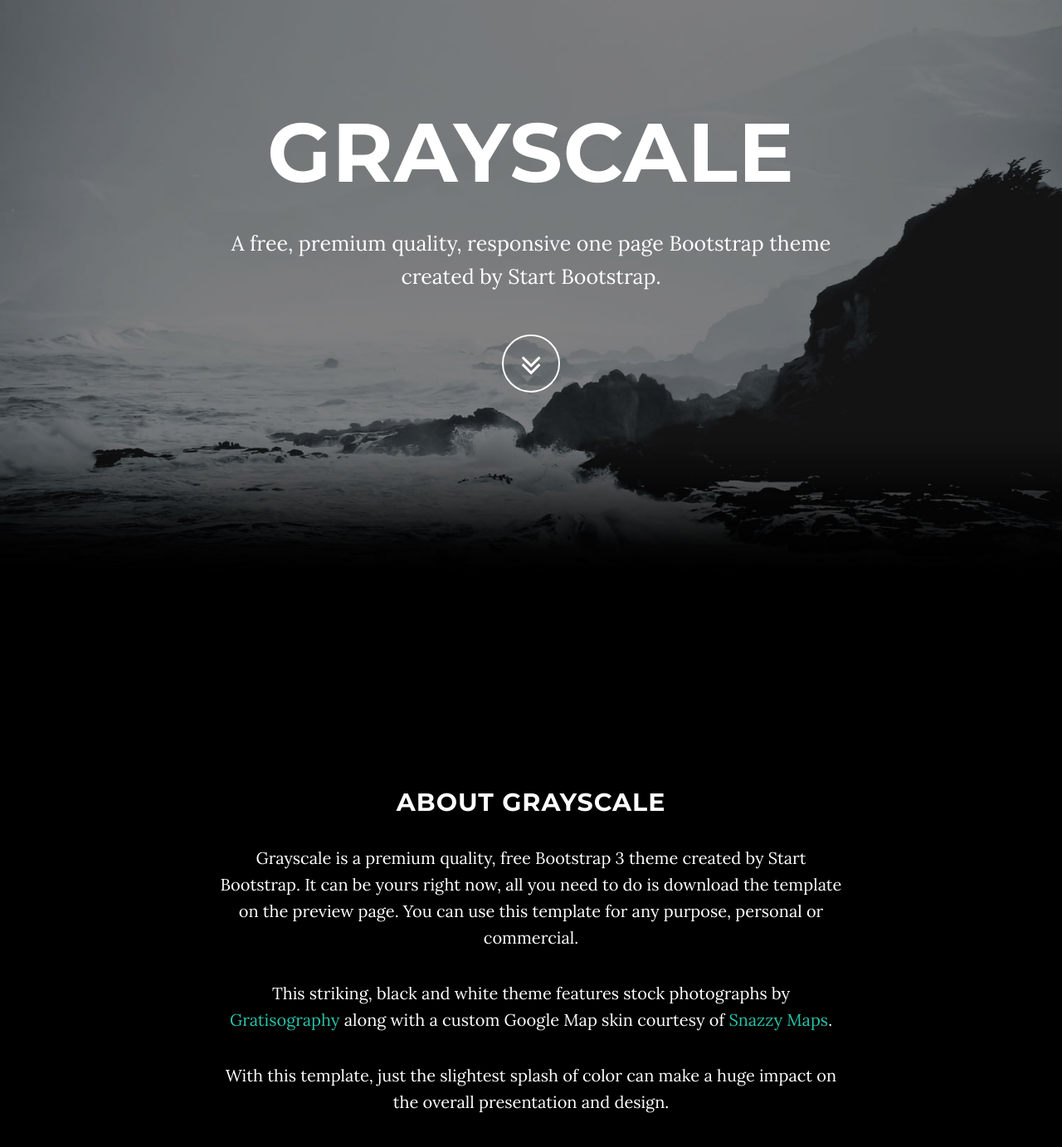
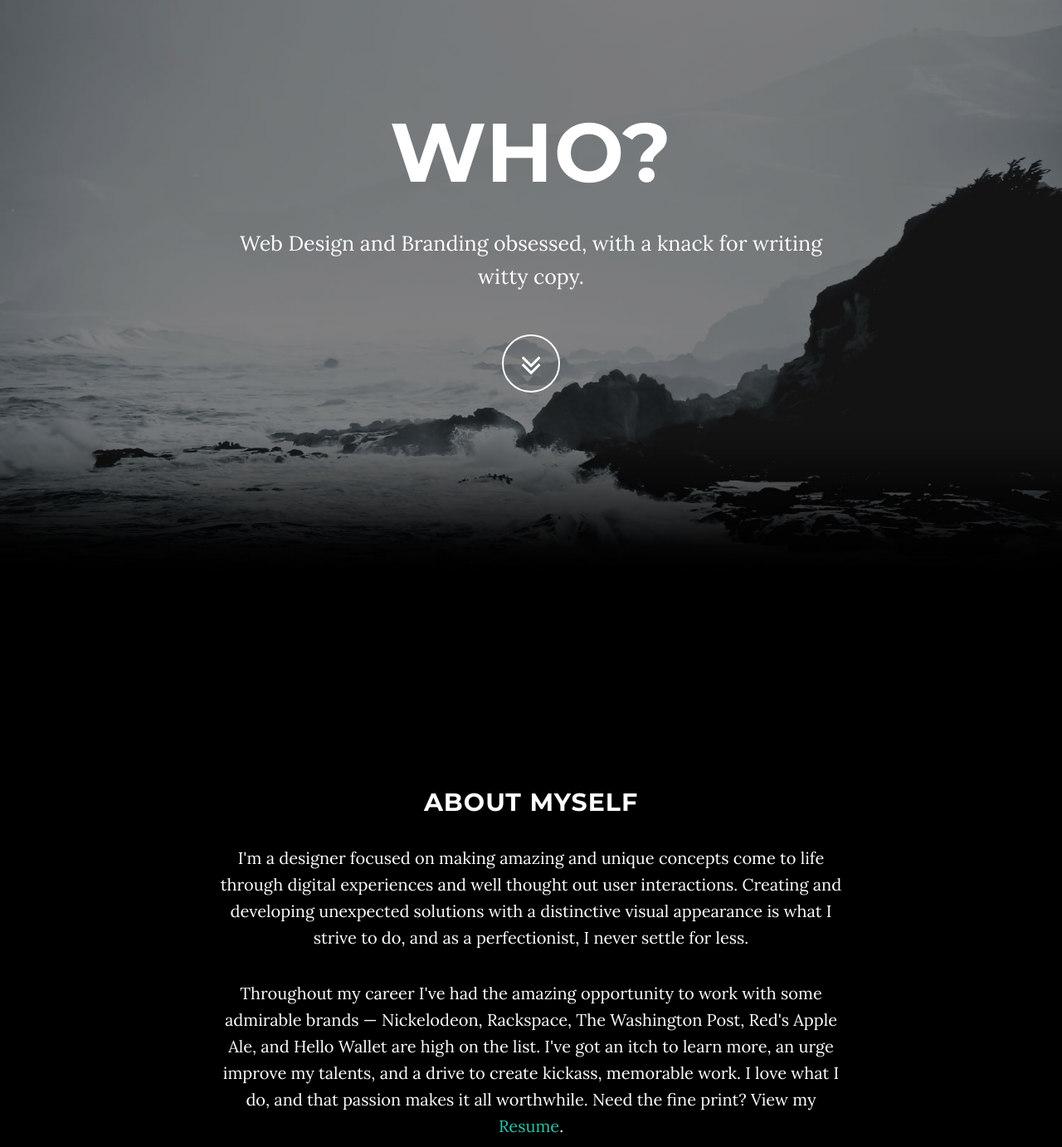
Before and after one commit to blackandrainbow/vanimakhelek, a plain HTML site: page index.html in a window 1280 px wide. Shown: the part 100-1482 px from the top of the page at 83% size. Drawn offline with nearby package versions, Linux system fonts and the light colour scheme; some packages are replaced by stand-ins of ours.

Commit message:
copy edits

```diff
--- a/index.html
+++ b/index.html
@@ -63,8 +63,8 @@
             <div class="container">
                 <div class="row">
                     <div class="col-md-8 col-md-offset-2">
-                        <h1 class="brand-heading">Grayscale</h1>
-                        <p class="intro-text">A free, premium quality, responsive one page Bootstrap theme created by Start Bootstrap.</p>
+                        <h1 class="brand-heading">Who?</h1>
+                        <p class="intro-text">Web Design and Branding obsessed, with a knack for writing witty copy. </p>
                         <div class="page-scroll">
                             <a href="#about" class="btn btn-circle">
                                 <i class="fa fa-angle-double-down animated"></i>
@@ -79,9 +79,9 @@
     <section id="about" class="container content-section text-center">
         <div class="row">
             <div class="col-lg-8 col-lg-offset-2">
-                <h2>About Grayscale</h2>
-                <p>Grayscale is a premium quality, free Bootstrap 3 theme created by Start Bootstrap. It can be yours right now, all you need to do is download the template on the preview page. You can use this template for any purpose, personal or commercial.</p>
-                <p>This striking, black and white theme features stock photographs by <a href="http://gratisography.com/">Gratisography</a> along with a custom Google Map skin courtesy of <a href="http://snazzymaps.com/">Snazzy Maps</a>.</p>
+                <h2>About Myself</h2>
+                <p>I'm a designer focused on making amazing and unique concepts come to life through digital experiences and well thought out user interactions. Creating and developing unexpected solutions with a distinctive visual appearance is what I strive to do, and as a perfectionist, I never settle for less.</p>
+                <p>Throughout my career I've had the amazing opportunity to work with some admirable brands — Nickelodeon, Rackspace, The Washington Post, Red's Apple Ale, and Hello Wallet are high on the list. I've got an itch to learn more, an urge improve my talents, and a drive to create kickass, memorable work. I love what I do, and that passion makes it all worthwhile. Need the fine print? View my <a href="http://laurenkerwell.prosite.com/217742/the-fine-print">Resume</a>.</p>
                 <p>With this template, just the slightest splash of color can make a huge impact on the overall presentation and design.</p>
             </div>
         </div>
```
